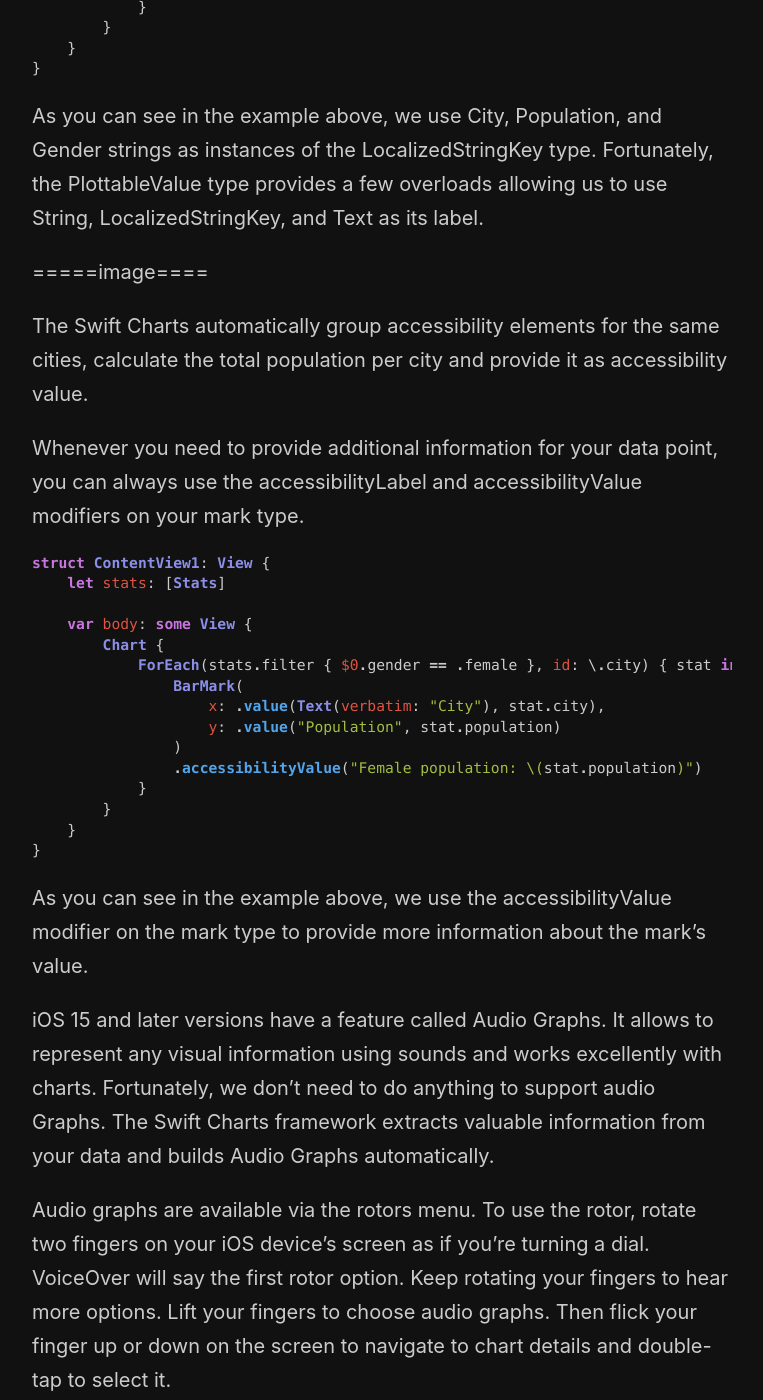
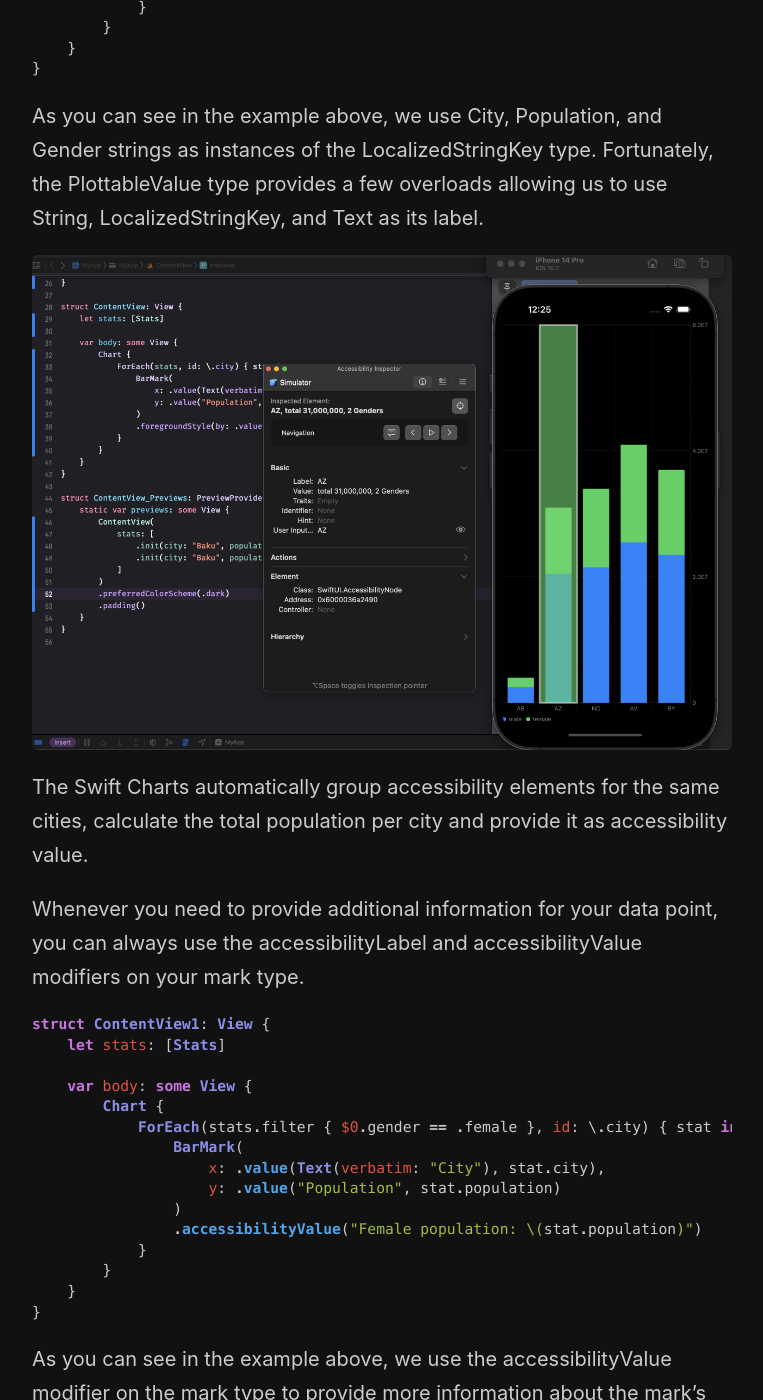
Before and after one commit to mecid/mecid.github.io, a Jekyll site: the page built from _posts/2023-02-28-mastering-charts-in-swiftui-accessibility.md, in a window 1280 px wide and 1400 px high, scrolled down 1472 px. Shown: the whole window, without its empty margins (258-1021 px from the left). Built offline with Jekyll 4.4.1, drawn with Linux system fonts in a browser that asks for light colours.

Commit message:
images added to the chart accessibility post

```diff
--- a/_posts/2023-02-28-mastering-charts-in-swiftui-accessibility.md
+++ b/_posts/2023-02-28-mastering-charts-in-swiftui-accessibility.md
@@ -53,7 +53,7 @@
 
 As you can see in the example above, we use City, Population, and Gender strings as instances of the LocalizedStringKey type. Fortunately, the PlottableValue type provides a few overloads allowing us to use String, LocalizedStringKey, and Text as its label.
 
-=====image====
+![chart-accessibility-tree](/public/chart16.png)
 
 The Swift Charts automatically group accessibility elements for the same cities, calculate the total population per city and provide it as accessibility value.
 
@@ -83,7 +83,7 @@
 
 Audio graphs are available via the rotors menu. To use the rotor, rotate two fingers on your iOS device's screen as if you're turning a dial. VoiceOver will say the first rotor option. Keep rotating your fingers to hear more options. Lift your fingers to choose audio graphs. Then flick your finger up or down on the screen to navigate to chart details and double-tap to select it.
 
-=======image======
+![audio-graph](/public/chart17.png)
 
 As you can see, the Swift Charts framework understands your data series, builds summary and statistics from your data, and displays it in the audio graph menu automatically.
 
```
